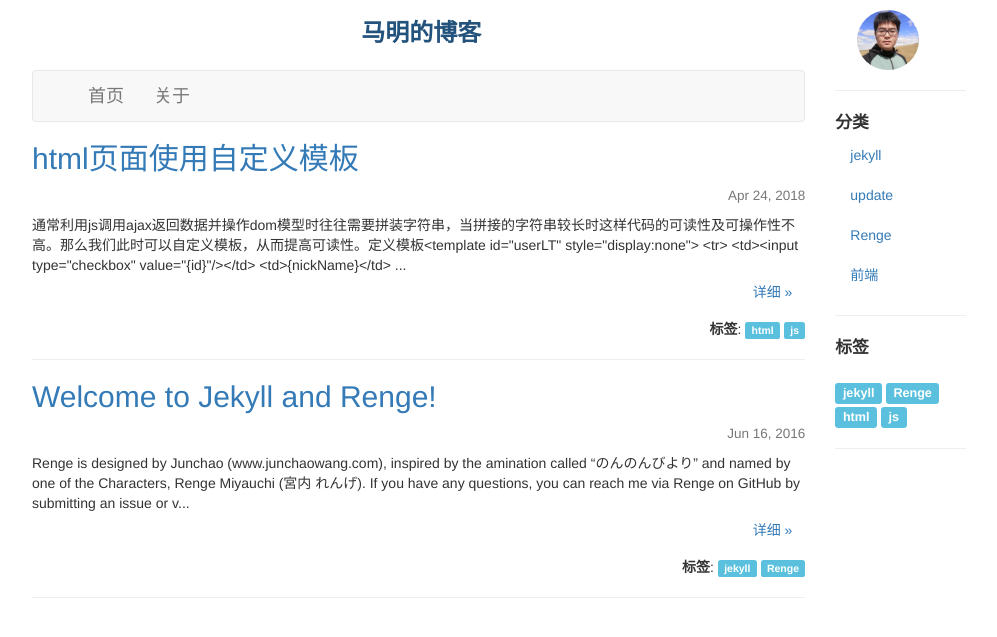
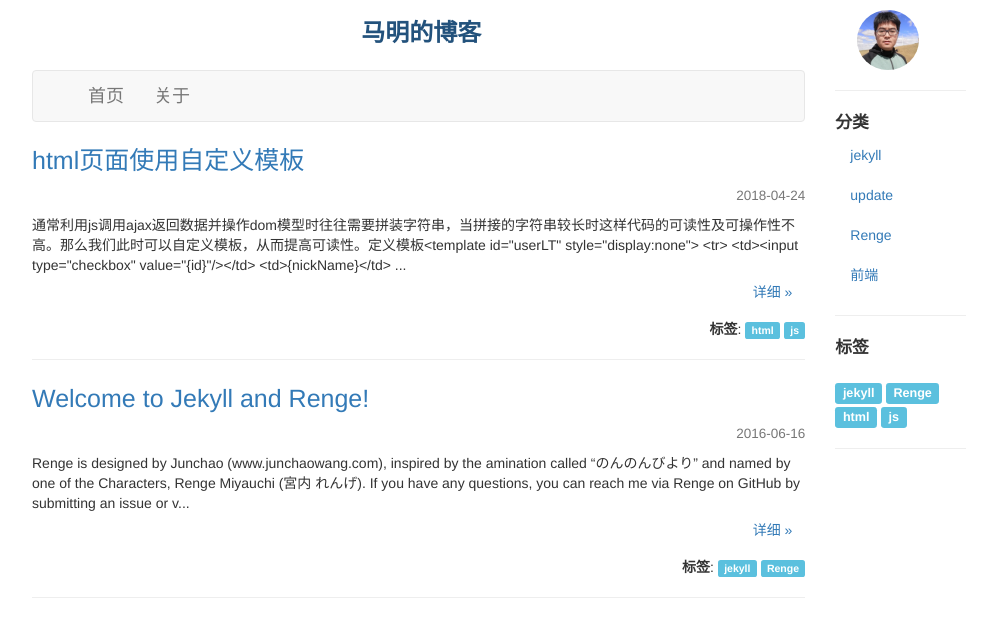
Before and after one commit to chaojunma/chaojunma.github.io, a Jekyll site: the page built from index.html, in a window 1280 px wide. Shown: the top 637 px of the page, without its empty margins (141-1138 px from the left). Built offline with Jekyll 4.4.1, drawn with Linux system fonts in a browser that asks for light colours; the list of posts is cut into pages by our own code.

Commit message:
修改样式

```diff
--- a/_layouts/post.html
+++ b/_layouts/post.html
@@ -4,8 +4,8 @@ layout: default
 <article class="post" itemscope itemtype="http://schema.org/BlogPosting">
 
   <header class="post-header">
-    <h1 align="right" class="post-title" itemprop="name headline">{{ page.title }}</h1>
-    <h4 class="text-right"><small><time datetime="{{ page.date | date_to_xmlschema }}" itemprop="datePublished">{{ page.date | date: "%b %-d, %Y" }}</time></small></h4>
+    <h1 align="center" class="post-title" itemprop="name headline">{{ page.title }}</h1>
+    <h4 class="text-right"><small><time datetime="{{ page.date | date_to_xmlschema }}" itemprop="datePublished">{{ page.date | date: "%F" }}</time></small></h4>
   </header>
 
   <div class="post-content" itemprop="articleBody">
--- a/index.html
+++ b/index.html
@@ -5,9 +5,9 @@ layout: default
 {% for post in paginator.posts %}
 <!-- main articles -->
 <h2 class="text-left">
-  <a class="post-link" style="text-decoration:none" href="{{ post.url | prepend: site.baseurl }}">{{ post.title }}</a>
+  <a class="post-link" style="text-decoration:none;font-size:25px;" href="{{ post.url | prepend: site.baseurl }}">{{ post.title }}</a>
 </h2>
-<h4 class="text-right"><small>{{ post.date | date: "%b %-d, %Y" }}</small></h4>
+<h4 class="text-right"><small>{{ post.date | date: "%F" }}</small></h4>
         {% if post.description %}
             {{ post.description | strip_html | strip_newlines | truncate: 250 }}
             <p align="right"><a class="btn" href="{{ post.url | prepend: site.baseurl }}">详细 »</a></p>
```
